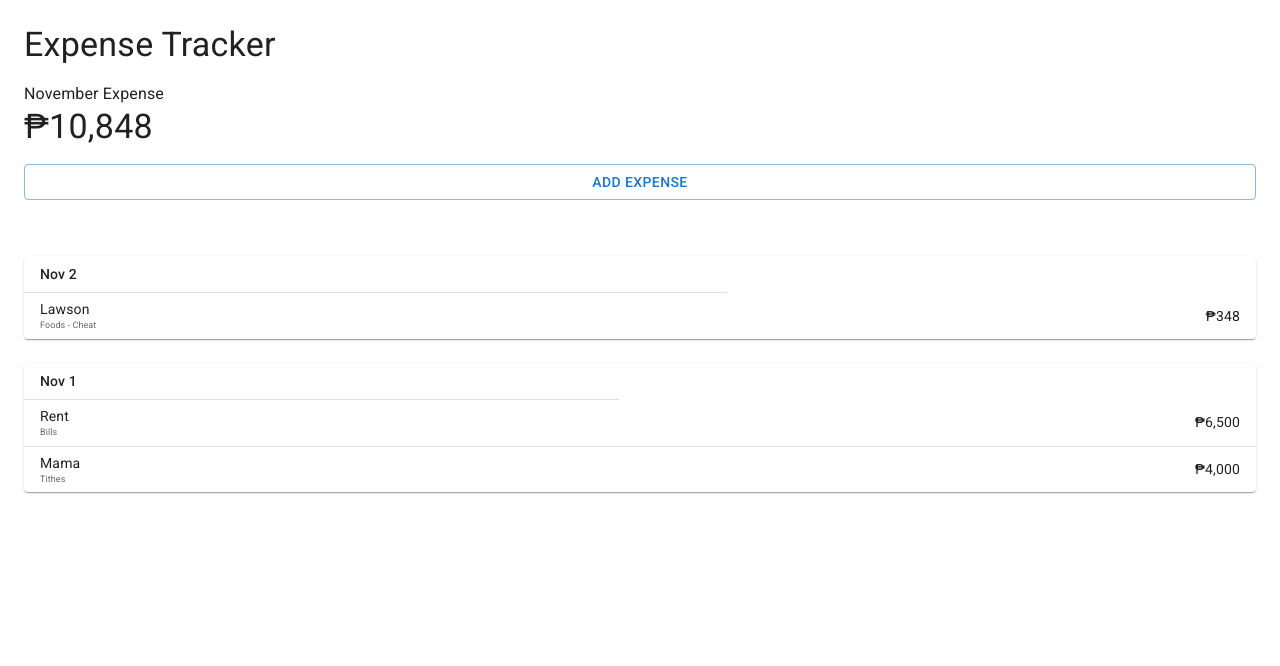
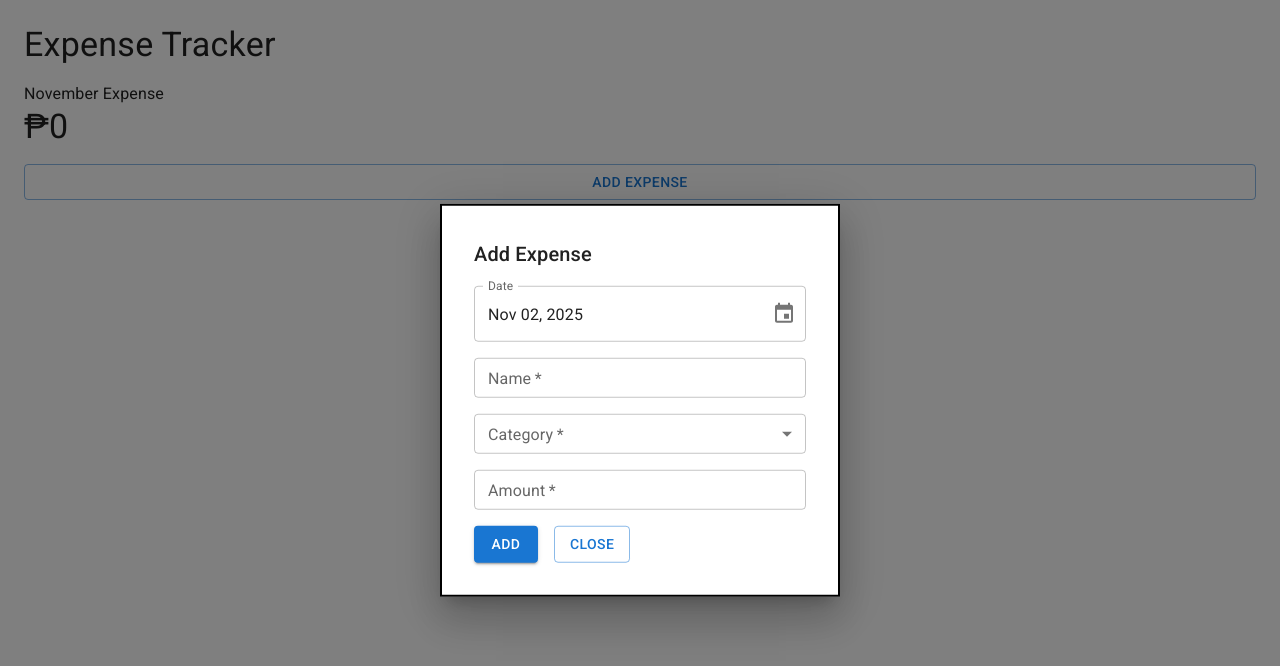
Before and after one commit to jove0610/expense-tracker, a React (Vite) app: page / in a window 1280 px wide. Both pictures are taken after a click on the button "ADD EXPENSE". Shown: the top 666 px of the page. Built offline with nearby package versions, Linux system fonts and the light colour scheme.

Commit message:
create adding of expense

```diff
--- a/package.json
+++ b/package.json
@@ -15,6 +15,7 @@
     "@emotion/styled": "^11.14.1",
     "@fontsource/roboto": "^5.2.8",
     "@mui/material": "^7.3.4",
+    "@mui/x-date-pickers": "^8.16.0",
     "dayjs": "^1.11.19",
     "react": "^19.1.1",
     "react-dom": "^19.1.1"
--- a/src/App.tsx
+++ b/src/App.tsx
@@ -1,4 +1,7 @@
 import CssBaseline from "@mui/material/CssBaseline";
+import { LocalizationProvider } from "@mui/x-date-pickers/LocalizationProvider";
+import { AdapterDayjs } from "@mui/x-date-pickers/AdapterDayjs";
+
 import "@fontsource/roboto/300.css";
 import "@fontsource/roboto/400.css";
 import "@fontsource/roboto/500.css";
@@ -10,7 +13,9 @@ function App() {
   return (
     <>
       <CssBaseline />
-      <DailyExpense />
+      <LocalizationProvider dateAdapter={AdapterDayjs}>
+        <DailyExpense />
+      </LocalizationProvider>
     </>
   );
 }
--- /dev/null
+++ b/src/daily-expense/components/AddExpenseModal.tsx
@@ -0,0 +1,107 @@
+import dayjs from "dayjs";
+import Button from "@mui/material/Button";
+import FormControl from "@mui/material/FormControl";
+import InputLabel from "@mui/material/InputLabel";
+import MenuItem from "@mui/material/MenuItem";
+import Modal from "@mui/material/Modal";
+import Select from "@mui/material/Select";
+import Stack from "@mui/material/Stack";
+import TextField from "@mui/material/TextField";
+import Typography from "@mui/material/Typography";
+import { DatePicker } from "@mui/x-date-pickers/DatePicker";
+import type { Dispatch, FormEvent, SetStateAction } from "react";
+
+import { modalStyle } from "../styles";
+import { generateId } from "../utilities";
+import type { ExpenseInterface } from "../interface";
+import { MOCK_CATEGORY } from "../mocks";
+
+interface AddExpenseModalProps {
+  open: boolean;
+  onClose: () => void;
+  setExpenses: Dispatch<SetStateAction<ExpenseInterface[]>>;
+}
+
+function AddExpenseModal(props: AddExpenseModalProps) {
+  const { open, onClose, setExpenses } = props;
+
+  const handleSubmit = (e: FormEvent<HTMLFormElement>) => {
+    e.preventDefault();
+    const formData = new FormData(e.currentTarget);
+    const name = (formData.get("name") as string).trim();
+    const description = formData.get("description") as string;
+    const categoryId = formData.get("category") as string;
+    const amount = (formData.get("amount") as string).trim();
+    const date = formData.get("date") as string;
+
+    if (!name || !categoryId || !date || isNaN(Number(amount))) {
+      return;
+    }
+    const expense: ExpenseInterface = {
+      id: generateId(),
+      date: dayjs(date).format("YYYY-MM-DD"),
+      name,
+      categoryId,
+      amount: Number(amount),
+    };
+    if (description) {
+      expense.description = description.trim();
+    }
+    setExpenses((prev) => prev.concat(expense));
+    e.currentTarget.reset();
+    onClose();
+  };
+
+  return (
+    <Modal
+      open={open}
+      onClose={onClose}
+      aria-labelledby="modal-add-expense"
+      aria-describedby="modal-add-expense-form"
+    >
+      <Stack sx={modalStyle} component="form" onSubmit={handleSubmit}>
+        <Typography variant="h6" component="h2">
+          Add Expense
+        </Typography>
+        <Stack gap={2} mt={2}>
+          <DatePicker
+            label="Date"
+            name="date"
+            format="ll"
+            defaultValue={dayjs()}
+          />
+          <TextField label="Name" name="name" size="small" required />
+          <FormControl fullWidth required>
+            <InputLabel id="category-label" size="small">
+              Category
+            </InputLabel>
+            <Select
+              id="category-label"
+              label="Category"
+              name="category"
+              size="small"
+            >
+              {MOCK_CATEGORY.map((category) => (
+                <MenuItem key={category.id} value={category.id}>
+                  {category.name}
+                </MenuItem>
+              ))}
+            </Select>
+          </FormControl>
+          <TextField label="Amount" name="amount" size="small" required />
+
+          <Stack direction="row" gap={2}>
+            <Button type="submit" variant="contained">
+              Add
+            </Button>
+            <Button onClick={onClose} variant="outlined">
+              Close
+            </Button>
+          </Stack>
+        </Stack>
+      </Stack>
+    </Modal>
+  );
+}
+
+export default AddExpenseModal;
--- a/src/daily-expense/components/DailyExpense.tsx
+++ b/src/daily-expense/components/DailyExpense.tsx
@@ -1,20 +1,28 @@
+import { useState } from "react";
 import dayjs from "dayjs";
 import Button from "@mui/material/Button";
 import Stack from "@mui/material/Stack";
 import Typography from "@mui/material/Typography";
 
+import AddExpenseModal from "./AddExpenseModal";
 import ExpenseBreakdown from "./ExpenseBreakdown";
-
-import { MOCK_EXPENSES } from "../mocks";
 import { formatToPeso } from "../utilities";
+import { useExpenses } from "../hooks";
 
 function DailyExpense() {
-  const expensesForThisMonth = MOCK_EXPENSES.filter((expense) => {
+  const [showAddModal, setShowAddModal] = useState(false);
+  const [expenses, setExpenses] = useExpenses();
+
+  const expensesForThisMonth = expenses.filter((expense) => {
     return dayjs(expense.date).isSame(dayjs(), "month");
   });
   const totalExpense = expensesForThisMonth.reduce((acc, curr) => {
     return acc + curr.amount;
   }, 0);
+
+  const toggleAddItemModal = () => {
+    setShowAddModal((prev) => !prev);
+  };
 
   return (
     <Stack sx={{ m: 3, gap: 2 }}>
@@ -25,8 +33,16 @@ function DailyExpense() {
         <Typography component="h3">{dayjs().format("MMMM")} Expense</Typography>
         <Typography variant="h4">{formatToPeso(totalExpense)}</Typography>
       </Stack>
-      <Button variant="outlined">Add Expense</Button>
+      <Button variant="outlined" onClick={toggleAddItemModal}>
+        Add Expense
+      </Button>
       <ExpenseBreakdown expenses={expensesForThisMonth} />
+
+      <AddExpenseModal
+        open={showAddModal}
+        onClose={toggleAddItemModal}
+        setExpenses={setExpenses}
+      />
     </Stack>
   );
 }
--- /dev/null
+++ b/src/daily-expense/hooks.ts
@@ -0,0 +1,30 @@
+import { useState, type Dispatch, type SetStateAction } from "react";
+import { jsonParser } from "./utilities";
+import type { ExpenseInterface } from "./interface";
+
+export const useExpenses = (): [
+  ExpenseInterface[],
+  Dispatch<SetStateAction<ExpenseInterface[]>>,
+] => {
+  const [expenses, setExpenses] = useState<ExpenseInterface[]>(() => {
+    const stored = localStorage.getItem("expenses");
+    if (!stored) return [];
+    return jsonParser<ExpenseInterface[]>(stored, []);
+  });
+
+  const handleExpenses: Dispatch<SetStateAction<ExpenseInterface[]>> = (
+    valueOrUpdater,
+  ) => {
+    setExpenses((prev) => {
+      const newValue =
+        typeof valueOrUpdater === "function"
+          ? valueOrUpdater(prev)
+          : valueOrUpdater;
+
+      localStorage.setItem("expenses", JSON.stringify(newValue));
+      return newValue;
+    });
+  };
+
+  return [expenses, handleExpenses];
+};
--- a/src/daily-expense/mocks.ts
+++ b/src/daily-expense/mocks.ts
@@ -15,4 +15,21 @@ export const MOCK_EXPENSES: ExpenseInterface[] = [
   { id: "1", name: "Rent", categoryId: "1", amount: 6500, date: "2025-11-01" },
   { id: "2", name: "Mama", categoryId: "2", amount: 4000, date: "2025-11-01" },
   { id: "3", name: "Lawson", categoryId: "7", amount: 348, date: "2025-11-02" },
+  {
+    id: "4",
+    name: "Grocery",
+    categoryId: "4",
+    amount: 176,
+    date: "2025-11-02",
+  },
+  { id: "5", name: "Coke", categoryId: "6", amount: 150, date: "2025-11-02" },
+  { id: "6", name: "Snacks", categoryId: "7", amount: 15, date: "2025-11-02" },
+  { id: "7", name: "Snacks", categoryId: "7", amount: 160, date: "2025-11-03" },
+  {
+    id: "8",
+    name: "Laundry",
+    categoryId: "99",
+    amount: 217,
+    date: "2025-11-03",
+  },
 ];
--- /dev/null
+++ b/src/daily-expense/styles.ts
@@ -0,0 +1,14 @@
+import type { SxProps } from "@mui/system";
+
+export const modalStyle: SxProps = {
+  position: "absolute",
+  top: "50%",
+  left: "50%",
+  transform: "translate(-50%, -50%)",
+  maxWidth: "80%",
+  width: 400,
+  bgcolor: "background.paper",
+  border: "2px solid #000",
+  boxShadow: 24,
+  p: 4,
+};
--- a/src/daily-expense/utilities.ts
+++ b/src/daily-expense/utilities.ts
@@ -1,3 +1,15 @@
 export const formatToPeso = (amount: number) => {
   return "₱" + amount.toLocaleString("en-PH");
 };
+
+export const generateId = () => {
+  return crypto.randomUUID().replace(/-/g, "").toUpperCase();
+};
+
+export const jsonParser = <T>(value: string, fallback: T): T => {
+  try {
+    return JSON.parse(value) as T;
+  } catch {
+    return fallback;
+  }
+};
```
Also changed, not shown: 1 other file (tests, documents, lock files or other folders).
